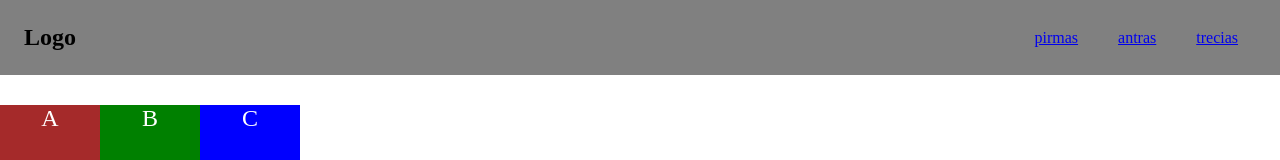
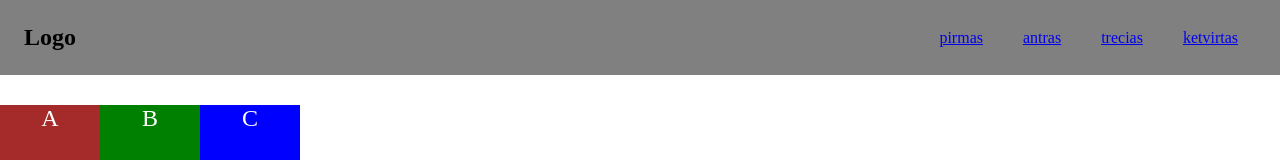
Before and after one commit to andzejzi/flexbox-VIGI26, a plain HTML site: page index.html in a window 1280 px wide. Shown: the top 160 px of the page. Drawn offline with Linux system fonts and the light colour scheme.

Commit message:
flex.table2

```diff
--- a/index.html
+++ b/index.html
@@ -14,6 +14,7 @@
         <a href="#">pirmas</a>
         <a href="#">antras</a>
         <a href="#">trecias</a>
+        <a href="#">ketvirtas</a>
       </nav>
     </header>
     <!-- container -->
```
